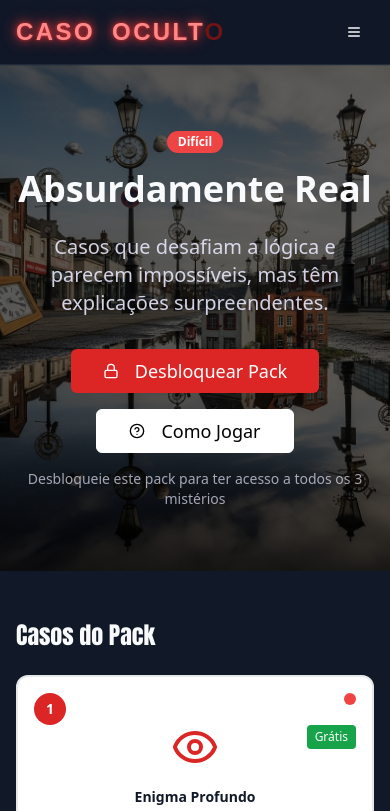
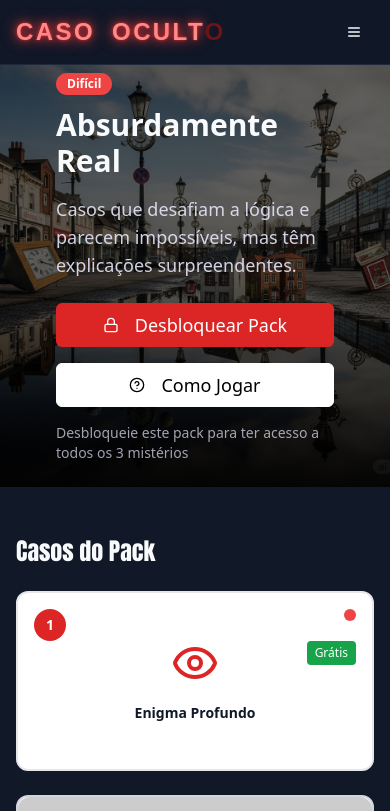
Before and after one commit to planoraapp/caso-oculto, a React (Vite) app: page /pack/absurdamente-real in a window 390 px wide. Shown: the top 811 px of the page. Built offline with nearby package versions, Linux system fonts and the light colour scheme.

Commit message:
Fix pack view and mobile layout
-   Adjusted pack view to display pack name and information at the bottom-left of the cover image.
-   Improved carousel layout on mobile to prevent button overlap.
-   Modified payment modal on mobile to position combo purchase buttons below the selection message.

```diff
--- a/src/components/Carousel3D.tsx
+++ b/src/components/Carousel3D.tsx
@@ -94,7 +94,7 @@ const Carousel3D: React.FC = () => {
   return (
     <div className="relative w-full max-w-6xl mx-auto mb-6 md:mb-8">
       {/* Cards do carrossel com efeito 3D */}
-      <div className="flex items-center justify-center mb-6 md:mb-8 h-64 md:h-80" style={{ perspective: '1000px' }}>
+      <div className="flex items-center justify-center mb-8 md:mb-12 h-64 md:h-80 px-4" style={{ perspective: '1000px' }}>
         <AnimatePresence mode="wait">
           {visiblePacks.map(({ pack, position }, index) => (
             <motion.div
@@ -110,7 +110,7 @@ const Carousel3D: React.FC = () => {
                 rotateY: position === 0 ? -25 : position === 2 ? 25 : 0,
                 scale: position === 1 ? 1.1 : 0.85,
                 z: position === 1 ? 50 : 0,
-                x: position === 0 ? -80 : position === 2 ? 80 : 0
+                x: position === 0 ? -60 : position === 2 ? 60 : 0
               }}
               exit={{
                 opacity: 0,
@@ -122,7 +122,7 @@ const Carousel3D: React.FC = () => {
                 ease: "easeInOut",
                 delay: index * 0.1
               }}
-              className="absolute w-64 md:w-80 flex-shrink-0"
+              className="absolute w-48 md:w-80 flex-shrink-0"
               style={{
                 transformStyle: 'preserve-3d',
                 zIndex: position === 1 ? 10 : 5
@@ -139,12 +139,12 @@ const Carousel3D: React.FC = () => {
         </AnimatePresence>
       </div>
 
-      {/* Navigation buttons */}
-      <div className="flex justify-center space-x-4 mb-4 md:mb-6">
+      {/* Navigation buttons - Melhor espaçamento para mobile */}
+      <div className="flex justify-center space-x-6 mb-6 md:mb-8 px-4">
         <button
           onClick={prevSlide}
           disabled={isLoading}
-          className="bg-white text-black p-2 md:p-3 rounded-full shadow-lg hover:shadow-xl transition-all duration-300 hover:scale-110 disabled:opacity-50 disabled:cursor-not-allowed"
+          className="bg-white text-black p-3 md:p-4 rounded-full shadow-lg hover:shadow-xl transition-all duration-300 hover:scale-110 disabled:opacity-50 disabled:cursor-not-allowed z-20"
           aria-label="Pack anterior"
         >
           <ChevronLeft className="h-5 w-5 md:h-6 md:w-6" />
@@ -152,7 +152,7 @@ const Carousel3D: React.FC = () => {
         <button
           onClick={nextSlide}
           disabled={isLoading}
-          className="bg-white text-black p-2 md:p-3 rounded-full shadow-lg hover:shadow-xl transition-all duration-300 hover:scale-110 disabled:opacity-50 disabled:cursor-not-allowed"
+          className="bg-white text-black p-3 md:p-4 rounded-full shadow-lg hover:shadow-xl transition-all duration-300 hover:scale-110 disabled:opacity-50 disabled:cursor-not-allowed z-20"
           aria-label="Próximo pack"
         >
           <ChevronRight className="h-5 w-5 md:h-6 md:w-6" />
@@ -166,13 +166,13 @@ const Carousel3D: React.FC = () => {
         </div>
       )}
 
-      {/* Indicadores */}
-      <div className="flex justify-center space-x-2 mt-4 md:mt-6">
+      {/* Indicadores - Melhor espaçamento */}
+      <div className="flex justify-center space-x-3 mt-6 md:mt-8 px-4">
         {featuredPacks.map((_, index) => (
           <button
             key={index}
             onClick={() => setCurrentIndex(index)}
-            className={`w-2 h-2 md:w-3 md:h-3 rounded-full transition-all duration-300 ${
+            className={`w-3 h-3 md:w-4 md:h-4 rounded-full transition-all duration-300 ${
               index === currentIndex ? 'bg-case-red' : 'bg-gray-600'
             }`}
             aria-label={`Ir para pack ${index + 1}`}
--- a/src/components/ComboModal.tsx
+++ b/src/components/ComboModal.tsx
@@ -1,3 +1,4 @@
+
 import React, { useState, useMemo } from 'react';
 import { motion, AnimatePresence } from 'framer-motion';
 import { X, Check, Star, ShoppingCart, ChevronDown, ChevronUp } from 'lucide-react';
@@ -198,27 +199,30 @@ const ComboModal: React.FC<ComboModalProps> = ({
             </AnimatePresence>
           </div>
 
-          {/* Footer */}
+          {/* Footer - Reorganizado para mobile */}
           <div className="p-6">
-            <div className="flex items-center justify-between">
-              <div className="flex items-center gap-2">
+            <div className="flex flex-col space-y-4">
+              {/* Status Info */}
+              <div className="flex items-center justify-center gap-2">
                 <Star className="h-5 w-5 text-yellow-500" />
-                <span className="text-case-white/80">
+                <span className="text-case-white/80 text-center">
                   {canPurchase ? 'Pronto para comprar!' : `Selecione ${5 - selectedPacks.length} pack(s) para continuar`}
                 </span>
               </div>
-              <div className="flex gap-3">
+
+              {/* Buttons - Melhor layout para mobile */}
+              <div className="flex flex-col sm:flex-row gap-3 sm:justify-center">
                 <Button
                   variant="outline"
                   onClick={onClose}
-                  className="border-gray-600 text-case-white hover:bg-gray-800 bg-white text-black hover:text-white"
+                  className="border-gray-600 text-case-white hover:bg-gray-700 hover:text-case-white order-2 sm:order-1"
                 >
                   Cancelar
                 </Button>
                 <Button
                   onClick={() => canPurchase && onPurchaseCombo(selectedPacks)}
                   disabled={!canPurchase}
-                  className="bg-white hover:bg-gray-100 text-black font-semibold disabled:opacity-50"
+                  className="bg-case-red hover:bg-red-600 text-white font-semibold disabled:opacity-50 order-1 sm:order-2"
                 >
                   <ShoppingCart className="h-4 w-4 mr-2" />
                   Comprar Combo
--- a/src/components/pack-view/PackHeader.tsx
+++ b/src/components/pack-view/PackHeader.tsx
@@ -54,7 +54,7 @@ const PackHeader: React.FC<PackHeaderProps> = ({
   };
 
   return (
-    <div className="relative min-h-[60vh] flex items-center justify-center overflow-hidden">
+    <div className="relative min-h-[50vh] flex items-center justify-center overflow-hidden">
       {/* Background Image */}
       <div
         className="absolute inset-0 bg-cover bg-center"
@@ -62,35 +62,40 @@ const PackHeader: React.FC<PackHeaderProps> = ({
       />
       <div className="absolute inset-0 bg-black/60" />
 
-      {/* Content */}
-      <div className="relative z-10 text-center max-w-4xl mx-auto px-4">
+      {/* Gradient overlay for better text visibility at the bottom */}
+      <div className="absolute inset-0 bg-gradient-to-t from-black/80 via-transparent to-transparent" />
+
+      {/* Pack Info - Positioned at bottom left */}
+      <div className="absolute bottom-0 left-0 right-0 p-6 md:p-8">
+        <div className="container mx-auto">
           <motion.div
             initial={{ opacity: 0, y: 30 }}
             animate={{ opacity: 1, y: 0 }}
             transition={{ duration: 0.8 }}
+            className="max-w-2xl"
           >
-          <Badge className={`${getDifficultyColor(pack.difficulty)} text-white mb-4`}>
+            <Badge className={`${getDifficultyColor(pack.difficulty)} text-white mb-3`}>
               {getDifficultyText(pack.difficulty)}
             </Badge>
 
-          <h1 className="text-4xl md:text-6xl font-bold text-case-white mb-6">
+            <h1 className="text-3xl md:text-5xl font-bold text-case-white mb-4">
               {pack.name}
             </h1>
 
-          <p className="text-xl text-case-white/90 mb-8 max-w-2xl mx-auto">
+            <p className="text-lg text-case-white/90 mb-6 max-w-xl">
               {pack.description}
             </p>
 
             {/* Progress Bar (only show if user has access) */}
             {hasAccess && user && (
               <div className="mb-6">
-              <div className="flex items-center justify-center gap-2 mb-2">
+                <div className="flex items-center gap-2 mb-2">
                   <CheckCircle className="h-5 w-5 text-green-400" />
                   <span className="text-case-white">
                     {solvedCount} de {totalCards} casos resolvidos
                   </span>
                 </div>
-              <div className="w-full max-w-md mx-auto bg-gray-700 rounded-full h-2">
+                <div className="w-full max-w-md bg-gray-700 rounded-full h-2">
                   <div
                     className="bg-green-500 h-2 rounded-full transition-all duration-300"
                     style={{ width: `${progress}%` }}
@@ -100,7 +105,7 @@ const PackHeader: React.FC<PackHeaderProps> = ({
             )}
 
             {/* Action Buttons */}
-          <div className="flex flex-col sm:flex-row gap-4 justify-center items-center">
+            <div className="flex flex-col sm:flex-row gap-4">
               {!hasAccess && (
                 <Button
                   onClick={onPurchaseClick}
@@ -131,6 +136,7 @@ const PackHeader: React.FC<PackHeaderProps> = ({
           </motion.div>
         </div>
       </div>
+    </div>
   );
 };
 
```
Lines whose indentation alone changed are shown as unchanged.
